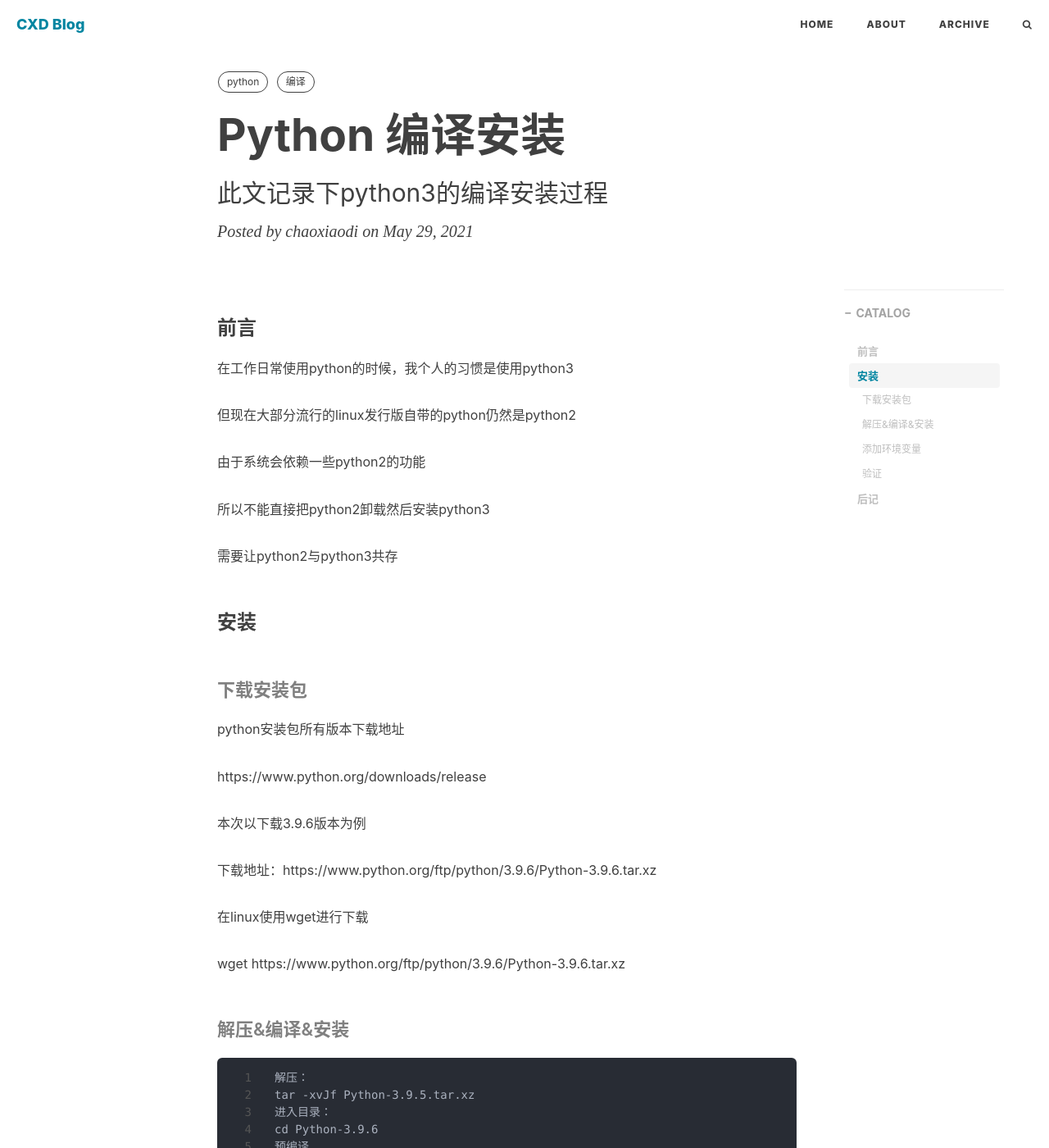
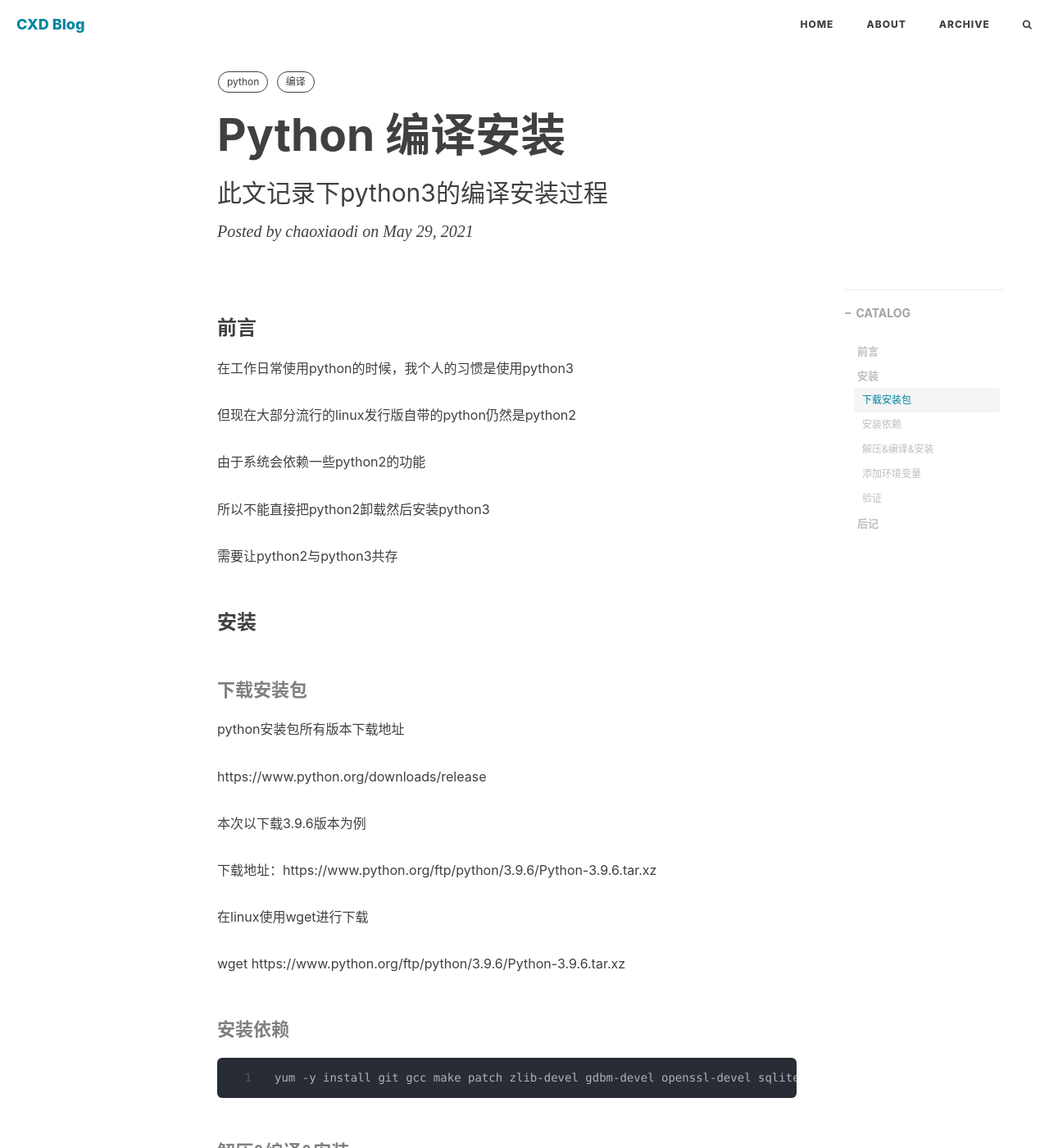
Before and after one commit to chaoxiaodi/chaoxiaodi.github.io, a Jekyll site: the page built from _posts/2021-05-29-python-install.md, in a window 1280 px wide and 1400 px high. Shown: the whole window at 82% size. Built offline with Jekyll 4.4.1, drawn with Linux system fonts in a browser that asks for light colours; nearby versions of some CDN libraries; comment, search, counter and statistics services are not loaded.

Commit message:
update install python

```diff
--- a/_posts/2021-05-29-python-install.md
+++ b/_posts/2021-05-29-python-install.md
@@ -36,6 +36,10 @@ https://www.python.org/downloads/release
 在linux使用wget进行下载
 
 wget https://www.python.org/ftp/python/3.9.6/Python-3.9.6.tar.xz
+
+#### 安装依赖
+
+    yum -y install git gcc make patch zlib-devel gdbm-devel openssl-devel sqlite-devel bzip2-devel readline-devel
 
 #### 解压&编译&安装
 
```
